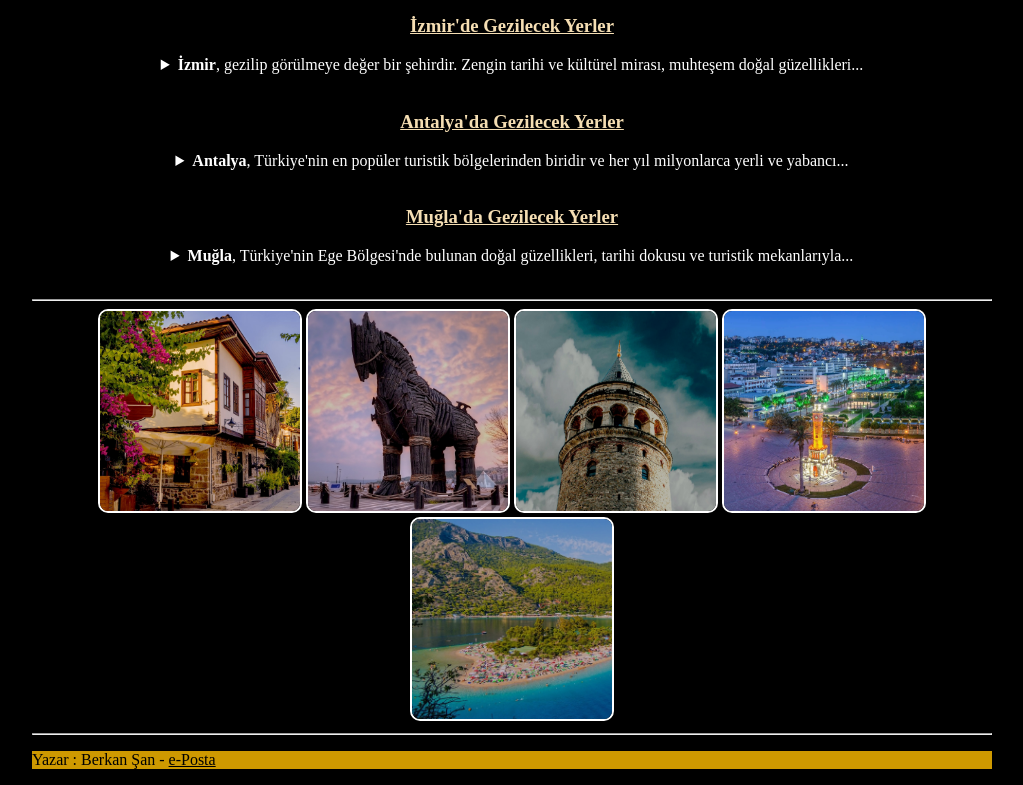
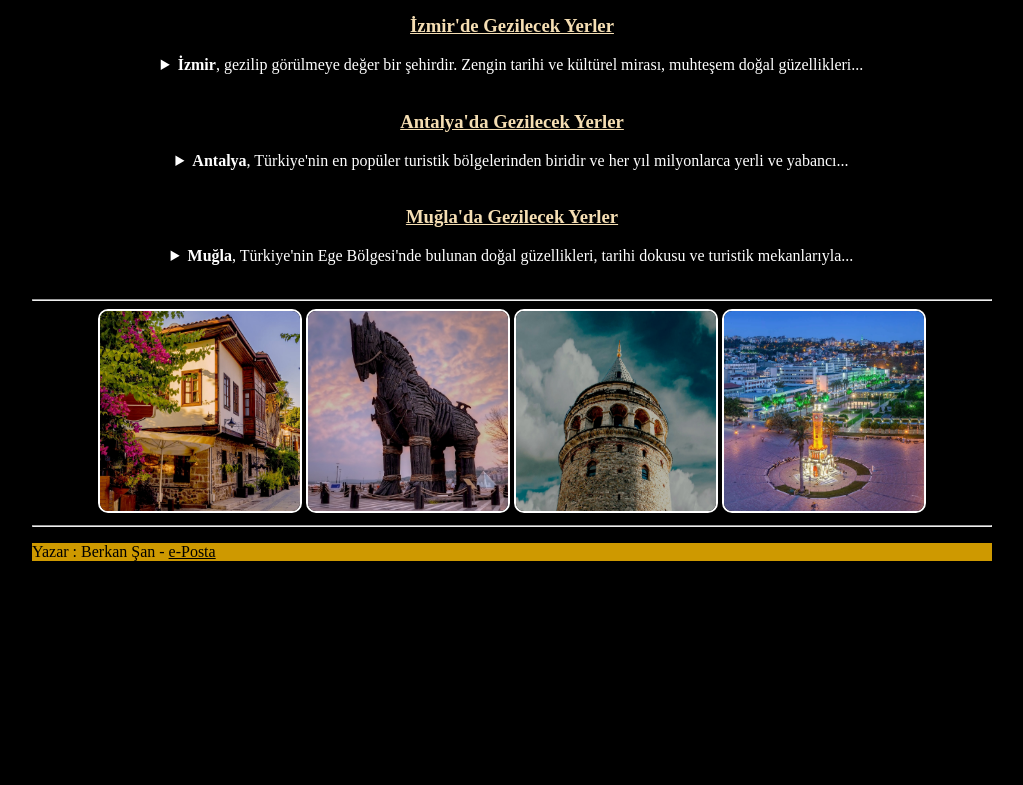
Before and after one commit to berkansann/gezi.pusulasi.com, a plain HTML site: page index.html in a window 1280 px wide. Shown: the part 943-1728 px from the top of the page, without its empty margins (128-1151 px from the left). After the commit the page ends 1520 px from the top, so only its background shows below. Drawn offline with Linux system fonts and the light colour scheme.

Commit message:
Update index.html

```diff
--- a/index.html
+++ b/index.html
@@ -121,8 +121,6 @@ body {
 <img src="KARE-istanbul-görsel1.jpeg" id="kare-resim"></a>
 <a href="İzmir Gezilecek Yerler.html">
 <img src="KARE-İzmir-görseli1.jpeg" id="kare-resim"></a>
-<a href="Muğla Gezilecek Yerler.html">
-<img src="KARE-muğla-görsel1.jpeg" id="kare-resim"></a>
 </article>
 <hr>
 
```
